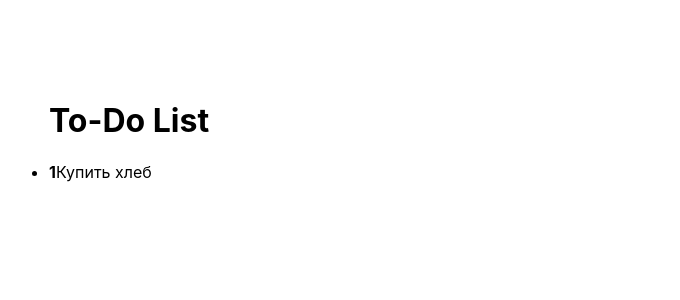
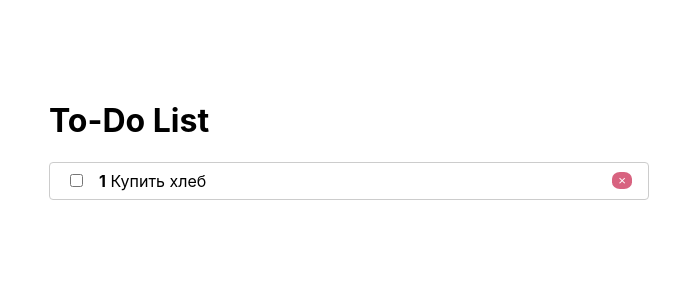
Before and after one commit to EvolaDev/ToDo, a React (Create React App) app: page / in a window 1280 px wide. Shown: the top 300 px of the page, without its empty margins (291-971 px from the left). Built offline with nearby package versions, Linux system fonts and the light colour scheme.

Commit message:
add task done behaviour

```diff
--- a/src/App.js
+++ b/src/App.js
@@ -2,15 +2,26 @@ import React from 'react';
 import TodoList from './components/TodoList';
 
 function App() {
-const todoArray = [
- {id: 1, complited: false, title: 'Купить хлеб'}
-]
+  const [todoArray, setTodo] = React.useState([
+    { id: 1, completed: false, title: 'Купить хлеб' },
+  ]);
+
+  function toggleTodo(id) {
+    setTodo(
+      todoArray.map((todo) => {
+        if (todo.id === id) {
+          todo.completed = !todo.completed;
+        }
+        return todo;
+      })
+    );
+  }
 
   return (
     <div className="wrapper">
       <h1>To-Do List</h1>
 
-      <TodoList todoArray={ todoArray }/>
+      <TodoList todoArray={todoArray} onToggle={toggleTodo} />
     </div>
   );
 }
--- a/src/components/TodoItem.js
+++ /dev/null
@@ -1,19 +0,0 @@
-import React from 'react';
-import PropTypes from 'prop-types';
-
-function TodoItem({ todo, index }) {
-  return (
-    <li>
-      {/* To-Do list should be started by 1-st element */}
-      <strong>{++index}</strong>
-      {todo.title}
-    </li>
-  );
-}
-
-TodoItem.propTypes = {
-  todo: PropTypes.object.isRequired,
-  index: PropTypes.number,
-};
-
-export default TodoItem;
--- /dev/null
+++ b/src/components/TodoItem/TodoItem.css
@@ -0,0 +1,38 @@
+li {
+  display: flex;
+  justify-content: space-between;
+  align-items: center;
+  padding: 0.5rem 1rem;
+  border: 1px solid #ccc;
+  border-radius: 4px;
+  margin-bottom: 5rem;
+}
+
+input {
+  margin-right: 1rem;
+  cursor: pointer;
+}
+
+.remove-button {
+  background: rgb(216, 99, 128);
+  border-radius: 40%;
+  cursor: pointer;
+  color: #fff;
+  border: none;
+}
+
+.remove-button:hover {
+  opacity: 0.6;
+}
+
+.remove-button:focus {
+  outline: none;
+}
+
+.remove-button:active {
+  box-shadow: 0 0 10px rgba(0, 0, 0, 0.5);
+}
+
+.done {
+  text-decoration: line-through;
+}
--- /dev/null
+++ b/src/components/TodoItem/TodoItem.js
@@ -0,0 +1,37 @@
+import React from 'react';
+import PropTypes from 'prop-types';
+import './TodoItem.css';
+
+function TodoItem({ todo, index, onChange }) {
+  const classes = [];
+
+  if (todo.completed) {
+    classes.push('done');
+  }
+  return (
+    <li>
+      <span className={classes.join(' ')}>
+        <input
+          checked={todo.completed}
+          type="checkbox"
+          onChange={() => onChange(todo.id)}
+        />
+        {/* To-Do list should be started by 1-st element */}
+        <strong>{++index}</strong>
+        &nbsp;
+        {todo.title}
+      </span>
+      <button className="remove-button" title="remove task">
+        &times;
+      </button>
+    </li>
+  );
+}
+
+TodoItem.propTypes = {
+  todo: PropTypes.object.isRequired,
+  index: PropTypes.number,
+  onChange: PropTypes.func.isRequired,
+};
+
+export default TodoItem;
--- a/src/components/TodoList.js
+++ b/src/components/TodoList.js
@@ -1,20 +1,19 @@
 import React from 'react';
 import PropTypes from 'prop-types';
-import TodoItem from './TodoItem';
-
-const resetStyles = {
-  ul: {
-    listStyles: 'none',
-    margin: 0,
-    padding: 0,
-  },
-};
+import TodoItem from './TodoItem/TodoItem';
 
 function TodoList(props) {
   return (
-    <ul style={resetStyles.ul}>
+    <ul>
       {props.todoArray.map((todo, index) => {
-        return <TodoItem todo={todo} key={todo.id} index={index} />;
+        return (
+          <TodoItem
+            todo={todo}
+            key={todo.id}
+            index={index}
+            onChange={props.onToggle}
+          />
+        );
       })}
     </ul>
   );
@@ -22,6 +21,7 @@ function TodoList(props) {
 
 TodoList.propTypes = {
   todoArray: PropTypes.arrayOf(PropTypes.object),
+  onToggle: PropTypes.func.isRequired,
 };
 
 export default TodoList;
--- a/src/index.css
+++ b/src/index.css
@@ -12,6 +12,13 @@ code {
     monospace;
 }
 
+ul,
+li {
+  list-style: none;
+  margin: 0;
+  padding: 0;
+}
+
 .wrapper {
   padding-top: 5rem;
   display: flex;
```
